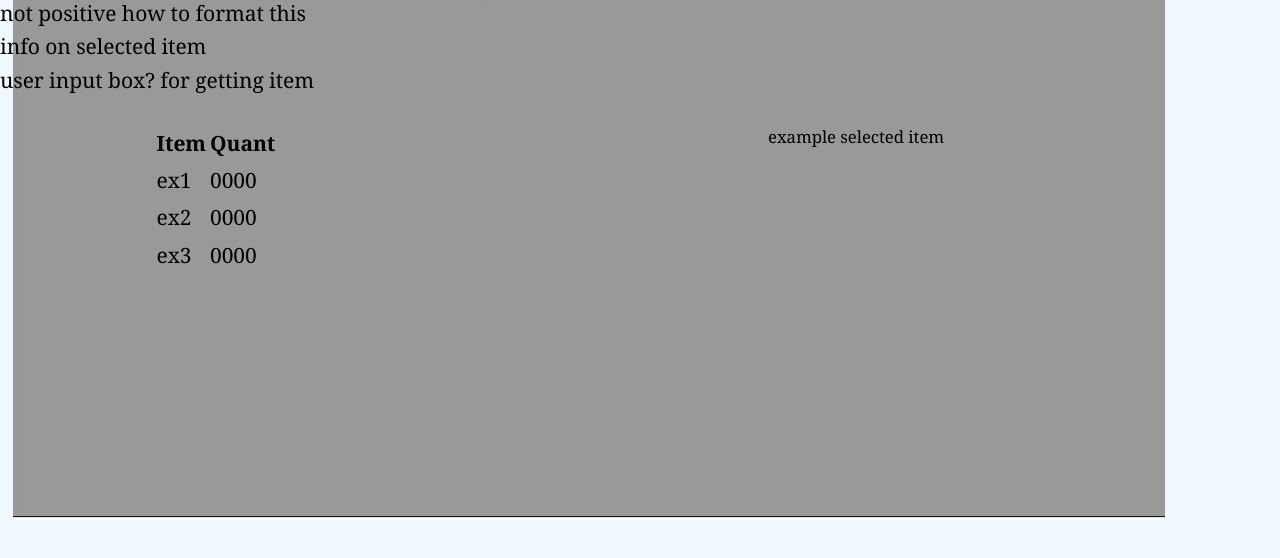
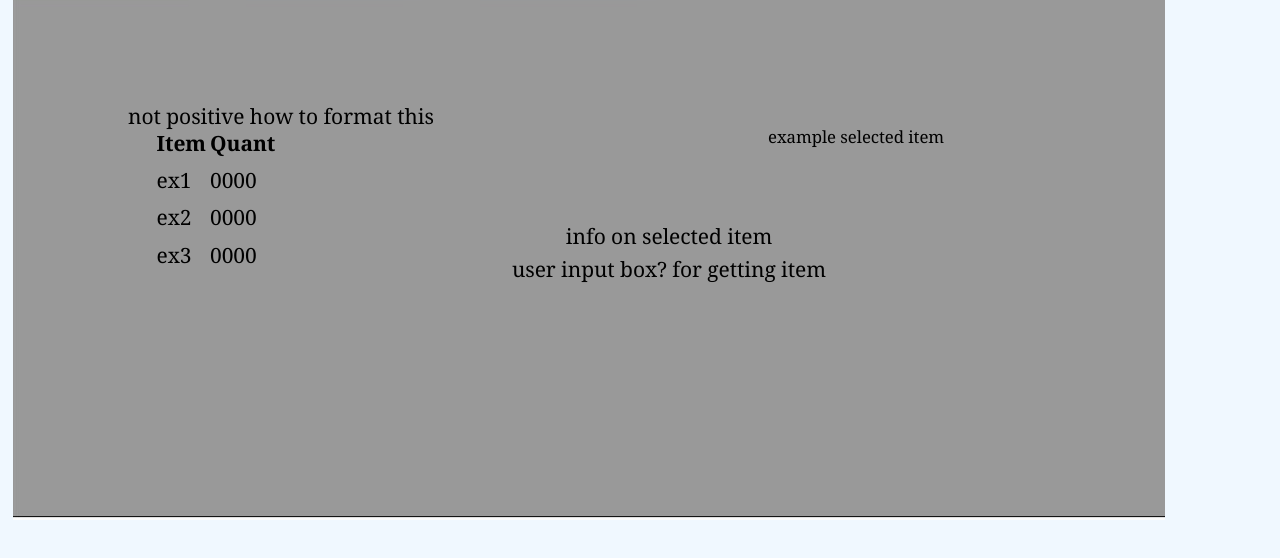
Before and after one commit to BenMawn-Mahlau/benmawn-mahlau.github.io, a plain HTML site: page index.html in a window 1280 px wide. Shown: the part 100-658 px from the top of the page. Drawn offline with Linux system fonts and the light colour scheme; a script that the page names is missing.

Commit message:
Add files via upload
positioning

```diff
--- a/style/style.css
+++ b/style/style.css
@@ -25,8 +25,8 @@ body .game .background .photo {
     border-radius: 20px;
     background-size: cover;
     z-index: -1;
+}
 */
-}
 body .game .info-screen{
     position: absolute;
     left: 40%;
@@ -47,3 +47,8 @@ body .game .sidebar{
     left: 12%;
     top: 28%;
 }
+body .game .topbar{
+    position: absolute;
+    left: 10%;
+    top: 25%;
+}
```
